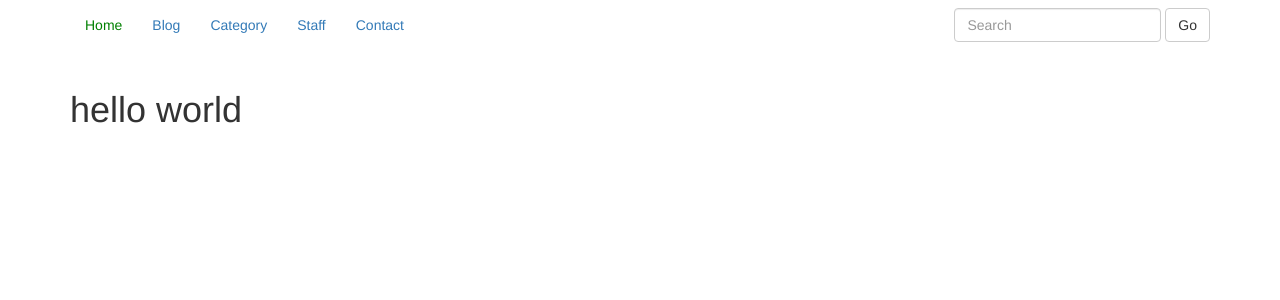
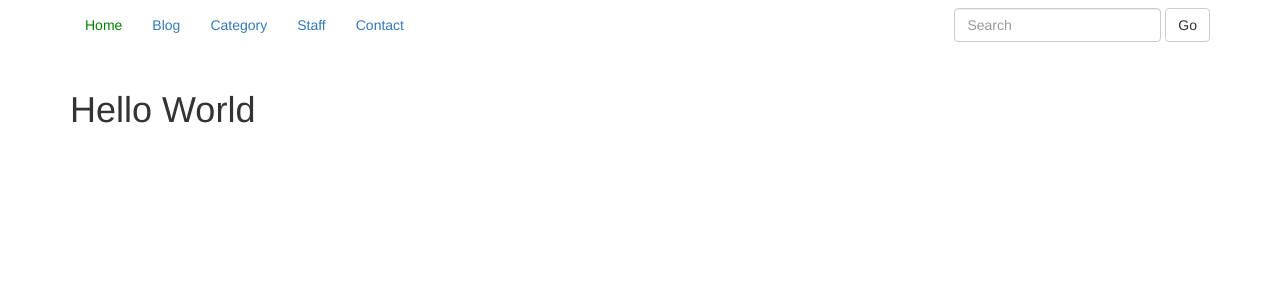
Before and after one commit to YuZhao823/ugsite, a Jekyll site: the page built from index.md, in a window 1280 px wide. Shown: the top 300 px of the page. Built offline with Jekyll 4.4.1, drawn with Linux system fonts in a browser that asks for light colours.

Commit message:
use index.md instead of .html

```diff
--- a/index.html
+++ b/index.md
@@ -4,4 +4,4 @@ title: Home
 ---
 <!-- {{page.my_number}} -->
 
-        <h1>{{"Hello World" | downcase }}</h1>
+# Hello World
```
